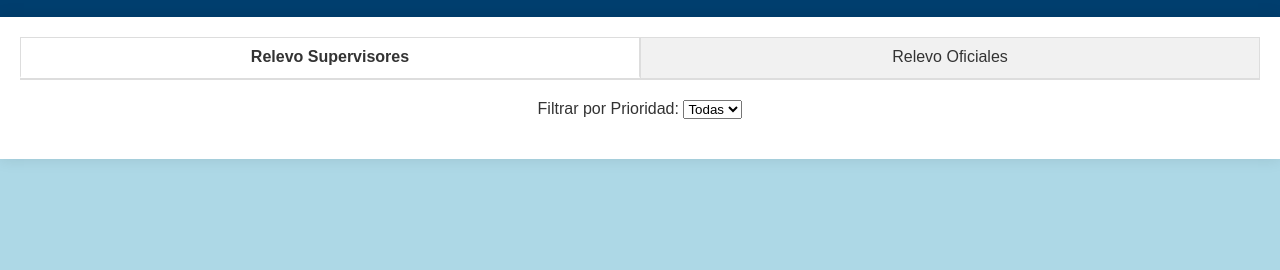
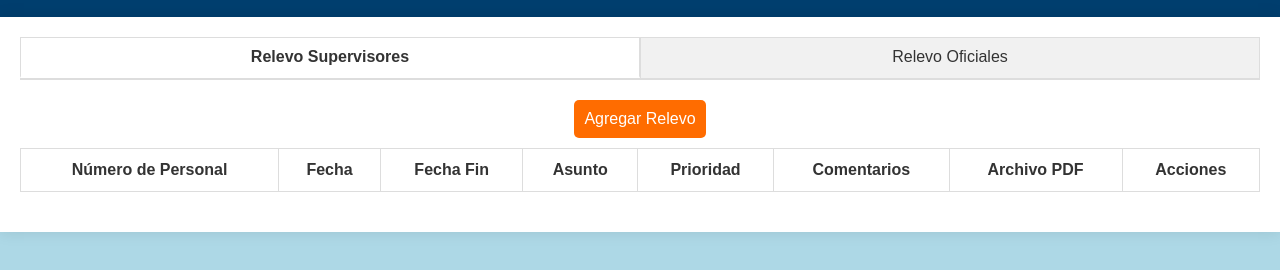
Before and after one commit to ASOT89/RelevoAEA, a plain HTML site: page index.html in a window 1280 px wide. Shown: the part 60-330 px from the top of the page. Drawn offline with Linux system fonts and the light colour scheme.

Commit message:
Update index.html

```diff
--- a/index.html
+++ b/index.html
@@ -114,6 +114,13 @@
             background-color: #ccc;
             cursor: not-allowed;
         }
+
+        .file-input-container {
+            display: flex;
+            flex-direction: column;
+            align-items: center;
+            gap: 5px;
+        }
     </style>
     <script>
         function showTab(tabId) {
@@ -123,18 +130,44 @@
             event.target.classList.add('active');
         }
 
-        function filtrarTabla(tablaId, filtroId) {
-            const tabla = document.getElementById(tablaId);
-            const filtroPrioridad = document.getElementById(filtroId).value;
+        function agregarFila(tipo) {
+            const tablaId = tipo === 'supervisores' ? 'tabla-supervisores' : 'tabla-oficiales';
+            const tbody = document.getElementById(tablaId);
+            const tr = document.createElement('tr');
+            tr.classList.add('prioridad-baja');
+            tr.innerHTML = `
+                <td><input type="text" placeholder="Número de Personal" /></td>
+                <td><input type="date" /></td>
+                <td><input type="date" /></td>
+                <td><textarea placeholder="Asunto" oninput="ajustarAltura(this)"></textarea></td>
+                <td>
+                    <select onchange="cambiarColorFila(this)">
+                        <option value="baja" selected>Baja</option>
+                        <option value="media">Media</option>
+                        <option value="alta">Alta</option>
+                    </select>
+                </td>
+                <td><textarea placeholder="Comentarios" oninput="ajustarAltura(this)"></textarea></td>
+                <td class="file-input-container">
+                    <input type="file" accept=".pdf" />
+                    <input type="file" accept=".pdf" />
+                    <input type="file" accept=".pdf" />
+                </td>
+                <td><button onclick="confirmarEliminar(this)">Eliminar</button></td>
+            `;
+            tbody.appendChild(tr);
+        }
 
-            Array.from(tabla.getElementsByTagName("tr")).forEach(row => {
-                const prioridad = row.querySelector("select")?.value;
-                if (!prioridad || filtroPrioridad === "todas" || prioridad === filtroPrioridad) {
-                    row.style.display = "";
-                } else {
-                    row.style.display = "none";
-                }
-            });
+        function cambiarColorFila(selectElement) {
+            const fila = selectElement.closest('tr');
+            fila.classList.remove("prioridad-baja", "prioridad-media", "prioridad-alta");
+            fila.classList.add("prioridad-" + selectElement.value);
+        }
+
+        function confirmarEliminar(button) {
+            if (confirm("¿Está seguro de que desea eliminar esta fila?")) {
+                button.closest('tr').remove();
+            }
         }
     </script>
 </head>
@@ -142,6 +175,7 @@
     <header>
         <h1>Relevo AEA Stores</h1>
     </header>
+
     <main>
         <div class="container">
             <div class="tabs">
@@ -150,27 +184,39 @@
             </div>
 
             <div id="relevo-supervisores" class="tab-content active">
-                <label for="filtro-prioridad-supervisores">Filtrar por Prioridad:</label>
-                <select id="filtro-prioridad-supervisores" onchange="filtrarTabla('tabla-supervisores', 'filtro-prioridad-supervisores')">
-                    <option value="todas">Todas</option>
-                    <option value="baja">Baja</option>
-                    <option value="media">Media</option>
-                    <option value="alta">Alta</option>
-                </select>
+                <button onclick="agregarFila('supervisores')">Agregar Relevo</button>
                 <table>
+                    <thead>
+                        <tr>
+                            <th>Número de Personal</th>
+                            <th>Fecha</th>
+                            <th>Fecha Fin</th>
+                            <th>Asunto</th>
+                            <th>Prioridad</th>
+                            <th>Comentarios</th>
+                            <th>Archivo PDF</th>
+                            <th>Acciones</th>
+                        </tr>
+                    </thead>
                     <tbody id="tabla-supervisores"></tbody>
                 </table>
             </div>
 
             <div id="relevo-oficiales" class="tab-content">
-                <label for="filtro-prioridad-oficiales">Filtrar por Prioridad:</label>
-                <select id="filtro-prioridad-oficiales" onchange="filtrarTabla('tabla-oficiales', 'filtro-prioridad-oficiales')">
-                    <option value="todas">Todas</option>
-                    <option value="baja">Baja</option>
-                    <option value="media">Media</option>
-                    <option value="alta">Alta</option>
-                </select>
+                <button onclick="agregarFila('oficiales')">Agregar Relevo</button>
                 <table>
+                    <thead>
+                        <tr>
+                            <th>Número de Personal</th>
+                            <th>Fecha</th>
+                            <th>Fecha Fin</th>
+                            <th>Asunto</th>
+                            <th>Prioridad</th>
+                            <th>Comentarios</th>
+                            <th>Archivo PDF</th>
+                            <th>Acciones</th>
+                        </tr>
+                    </thead>
                     <tbody id="tabla-oficiales"></tbody>
                 </table>
             </div>
```
